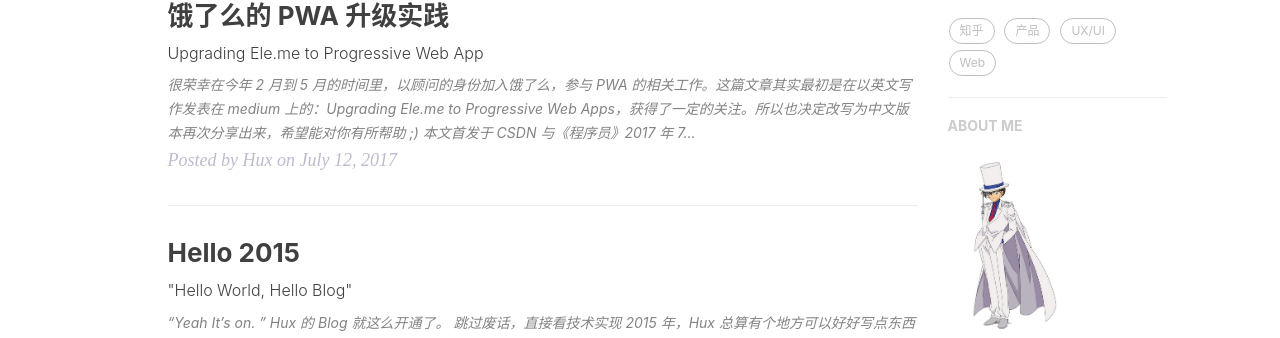
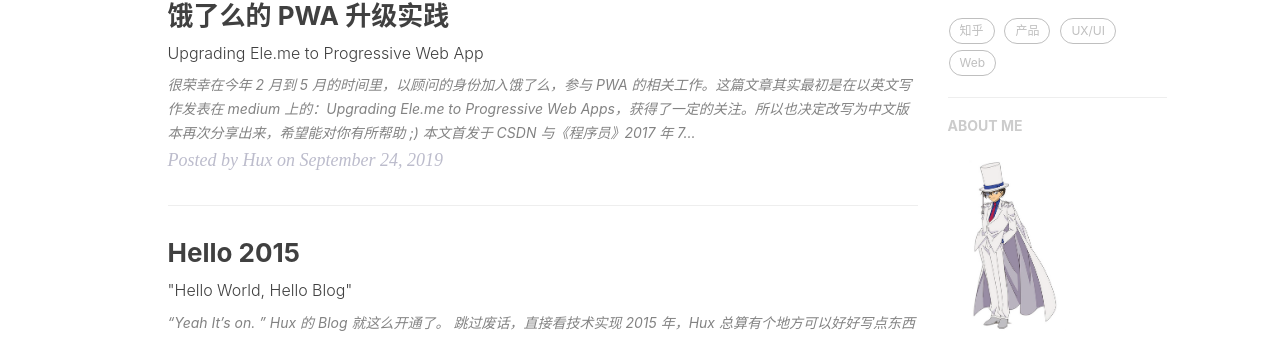
Before and after one commit to JoyceFangmm/myBlankBlog, a Jekyll site: the page built from index.html, in a window 1280 px wide. Shown: the part 469-807 px from the top of the page. Built offline with Jekyll 4.4.1, drawn with Linux system fonts in a browser that asks for light colours; nearby versions of some CDN libraries; the list of posts is cut into pages by our own code; comment, search, counter and statistics services are not loaded.

Commit message:
optimize

```diff
--- a/_config.yml
+++ b/_config.yml
@@ -6,6 +6,11 @@ description: "房志梅 描述"  #用作书签页面的默认描述
 keyword: "房志梅 搜索关键词"
 url: "https://joycefangmm.github.io"              # your host, for absolute URL
 baseurl: ""                             # for example, '/blog' if your blog hosted on 'host/blog'
+
+
+# Publish posts or collection documents with a future date.
+# ture未来时间的博客可以展示；false未来时间的博客不可以展示，直到时间发生才可以展示
+future: false
 
 
 # SNS settings
--- a/_posts/2017-07-12-upgrading-eleme-to-pwa.markdown
+++ b/_posts/2017-07-12-upgrading-eleme-to-pwa.markdown
@@ -2,7 +2,7 @@
 layout:       post
 title:        "饿了么的 PWA 升级实践"
 subtitle:     "Upgrading Ele.me to Progressive Web App"
-date:         2017-07-12 12:00:00
+date:         2019-09-24 09:12:00
 author:       "Hux"
 header-img:   "img/in-post/post-eleme-pwa/eleme-at-io.jpg"
 header-mask:  0.3
```
Also changed, not shown: README.md.
